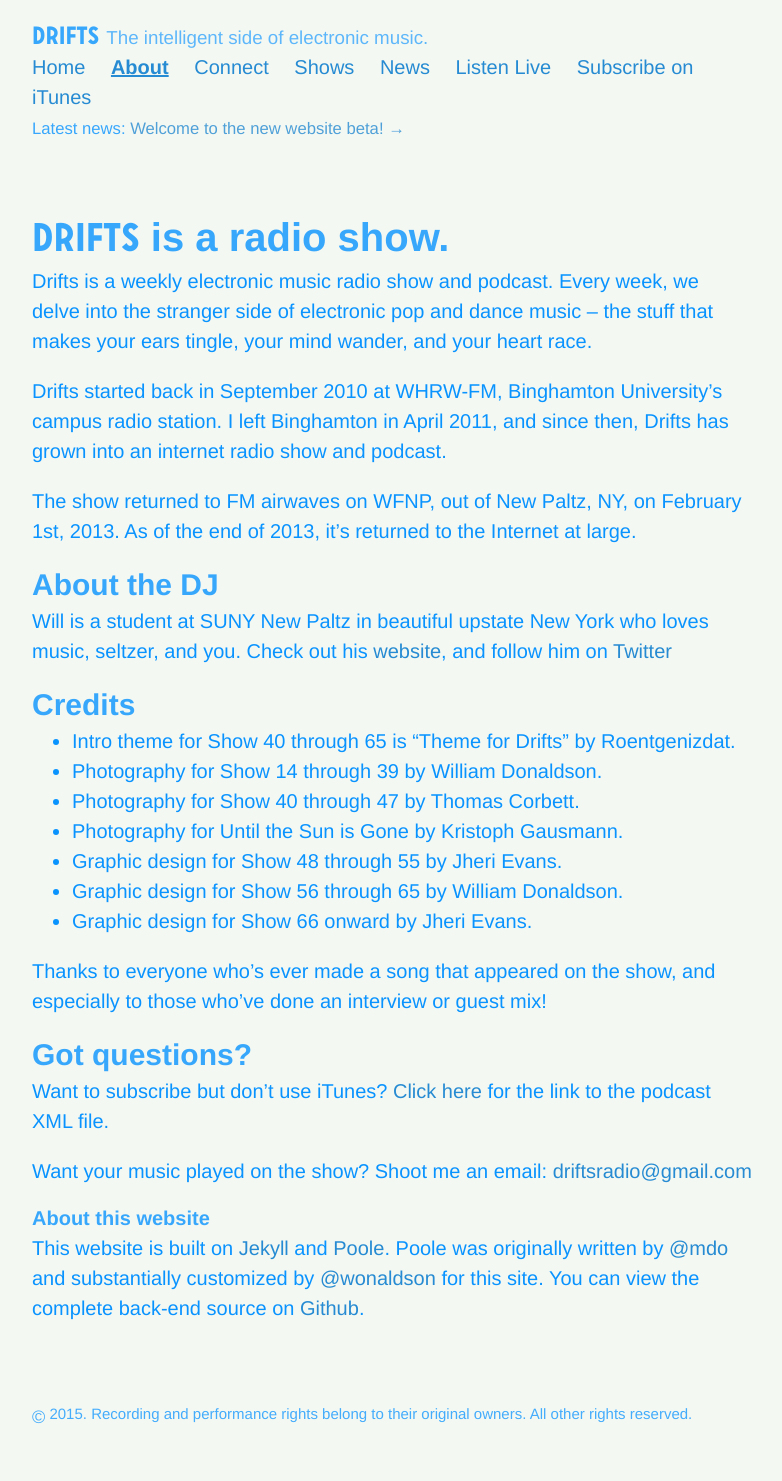
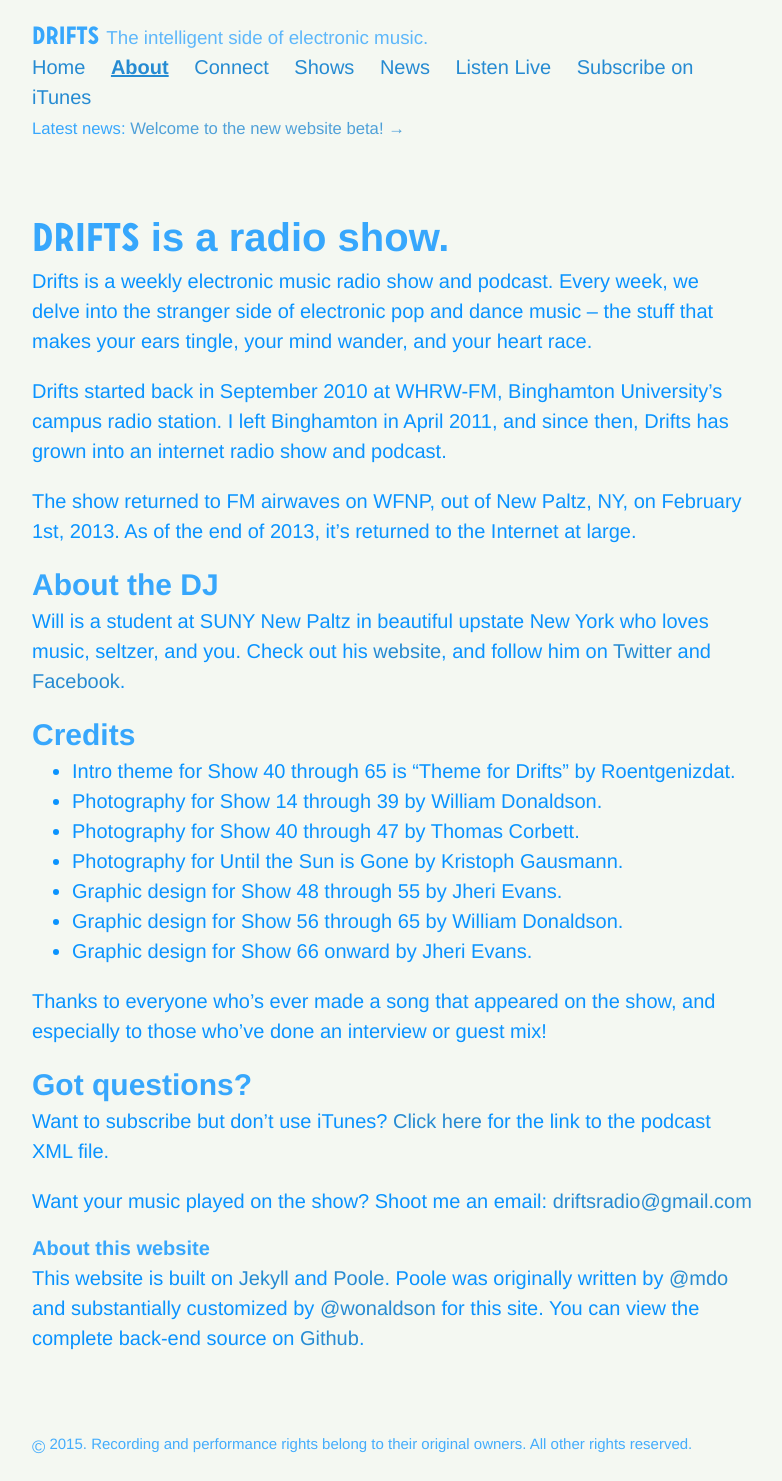
Before and after one commit to wonaldson/drifts.fm, a Jekyll site: the page built from about.md, in a window 1280 px wide. Shown: the whole page, without its empty margins (248-1030 px from the left). Built offline with Jekyll 4.4.1, drawn with Linux system fonts in a browser that asks for light colours; some web fonts are replaced; Markdown is read by kramdown in place of the engine named in the settings; before the commit the page ends 1451 px from its top, so only the background shows below that.

Commit message:
added facebook link

```diff
--- a/about.md
+++ b/about.md
@@ -12,7 +12,7 @@ The show returned to FM airwaves on WFNP, out of New Paltz, NY, on February 1st,
 
 ## About the DJ
 
-Will is a student at SUNY New Paltz in beautiful upstate New York who loves music, seltzer, and you. Check out his [website](http://williamdonaldson.me), and follow him on [Twitter](https://twitter.com/wonaldson)
+Will is a student at SUNY New Paltz in beautiful upstate New York who loves music, seltzer, and you. Check out his [website](http://williamdonaldson.me), and follow him on [Twitter](https://twitter.com/wonaldson) and [Facebook](https://facebook.com/wonaldson).
 
 ## Credits
 
```
